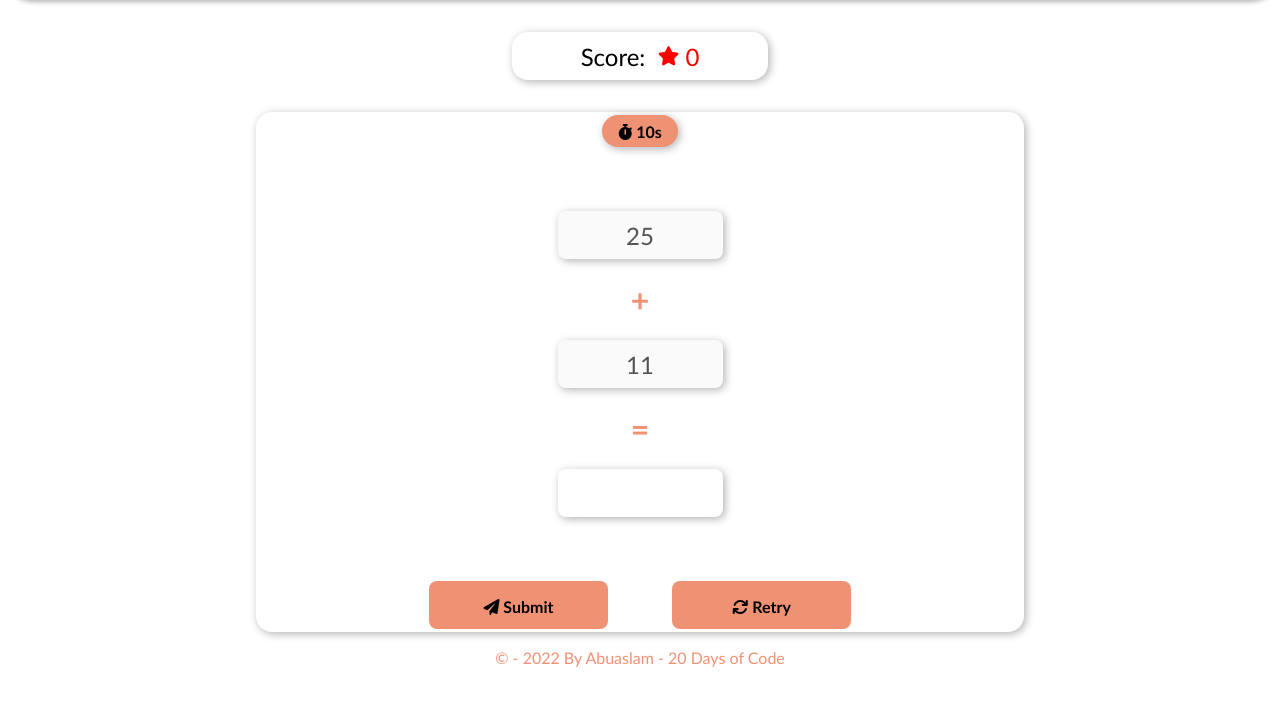
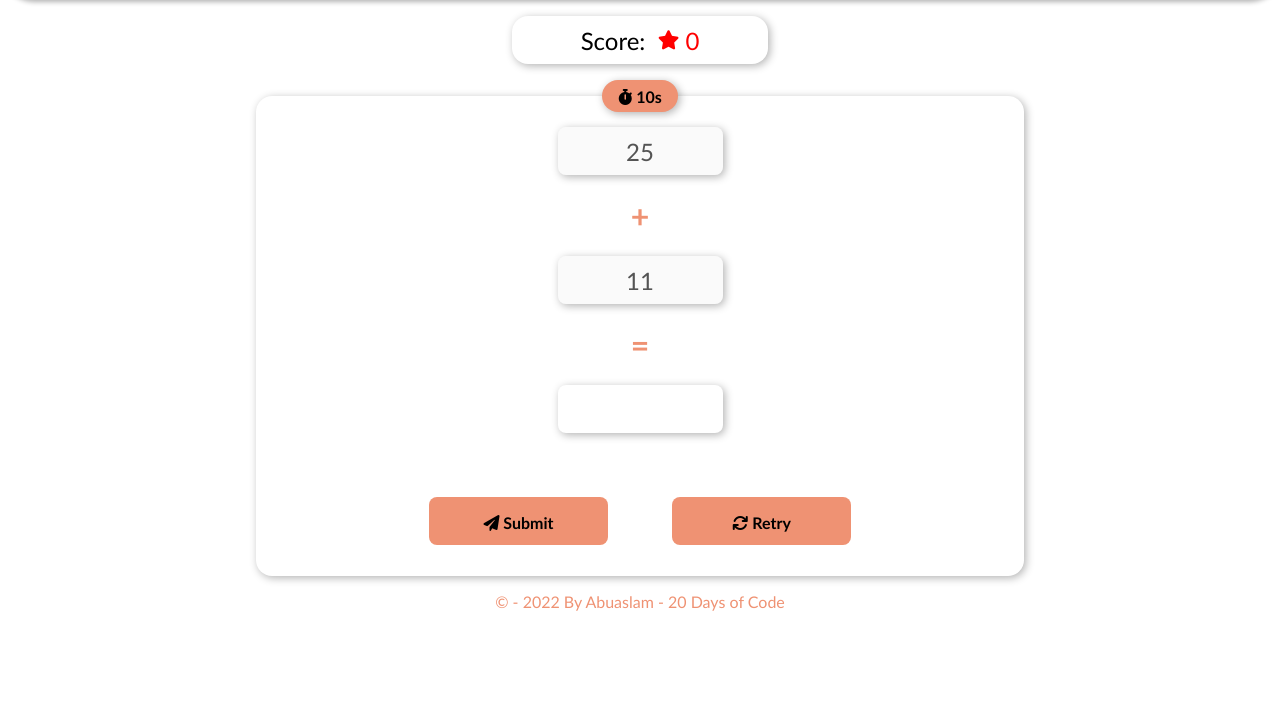
Before and after one commit to Abuaslamtech/Addition-Game, a plain HTML site: page index.html in a window 1280 px wide. Shown: the part 80-786 px from the top of the page. Drawn offline with Linux system fonts and the light colour scheme.

Commit message:
Update style.css

```diff
--- a/style.css
+++ b/style.css
@@ -21,7 +21,7 @@ header {
 }
 main {
   width: 80vw;
-  height: 65vh;
+  height: 60vh;
   box-shadow: 2px 2px 9px rgba(0, 0, 0, 0.3);
   display: flex;
   flex-direction: column;
@@ -34,7 +34,7 @@ main {
   box-sizing: border-box;
 }
 .timer {
-  margin-bottom: 2rem;
+  margin-bottom: 1rem;
   box-shadow: 2px 2px 9px rgba(0, 0, 0, 0.3);
   background-color: #ef9273;
   border-radius: 2rem;
@@ -43,6 +43,8 @@ main {
   display: flex;
   align-items: center;
   font-weight: 700;
+  position: absolute;
+  top: 10rem;
 }
 .fa-star {
   color: red;
@@ -109,7 +111,7 @@ footer {
   align-items: center;
   padding: 0.5rem;
   margin: auto;
-  margin-top: 2rem;
+  margin-top: 1rem;
   box-shadow: 2px 2px 9px rgba(0, 0, 0, 0.3);
   border-radius: 1rem;
   font-size: 1.5rem;
```
